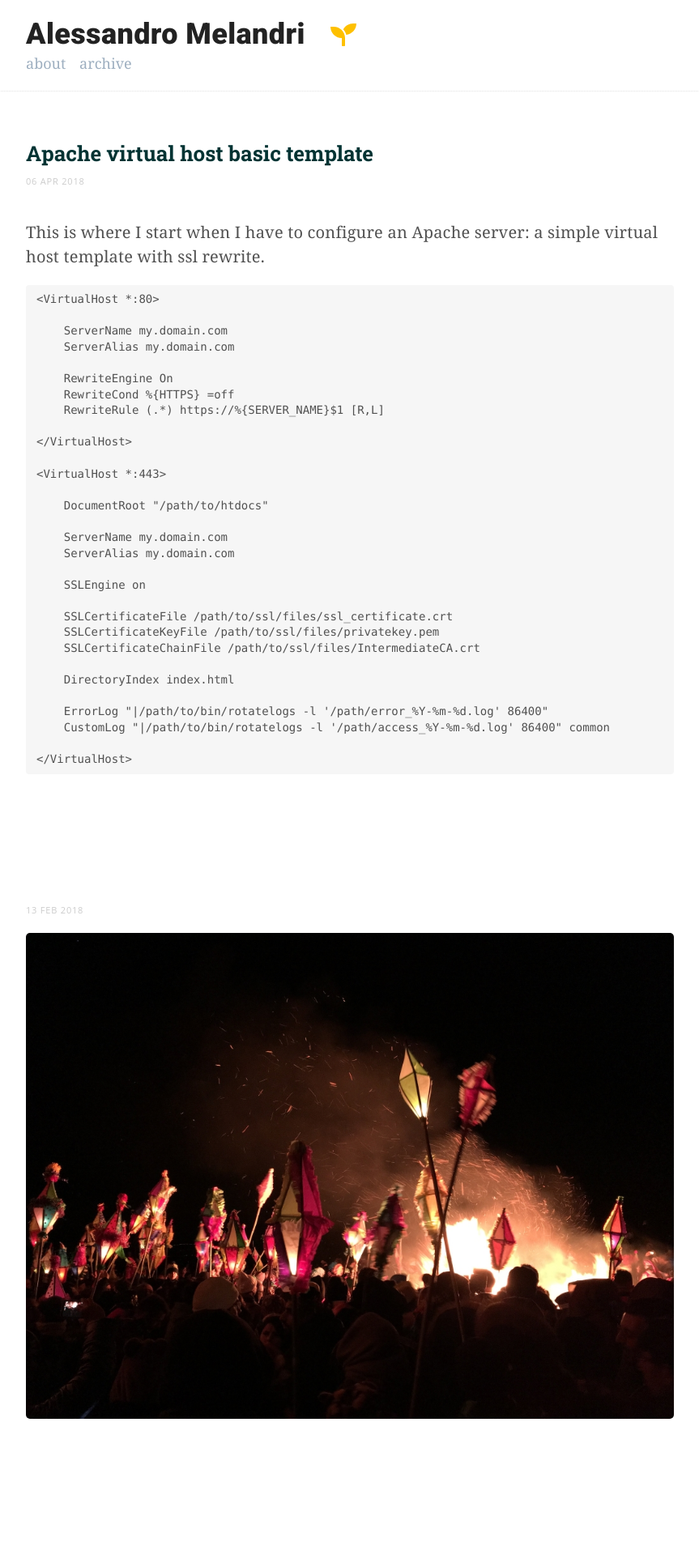
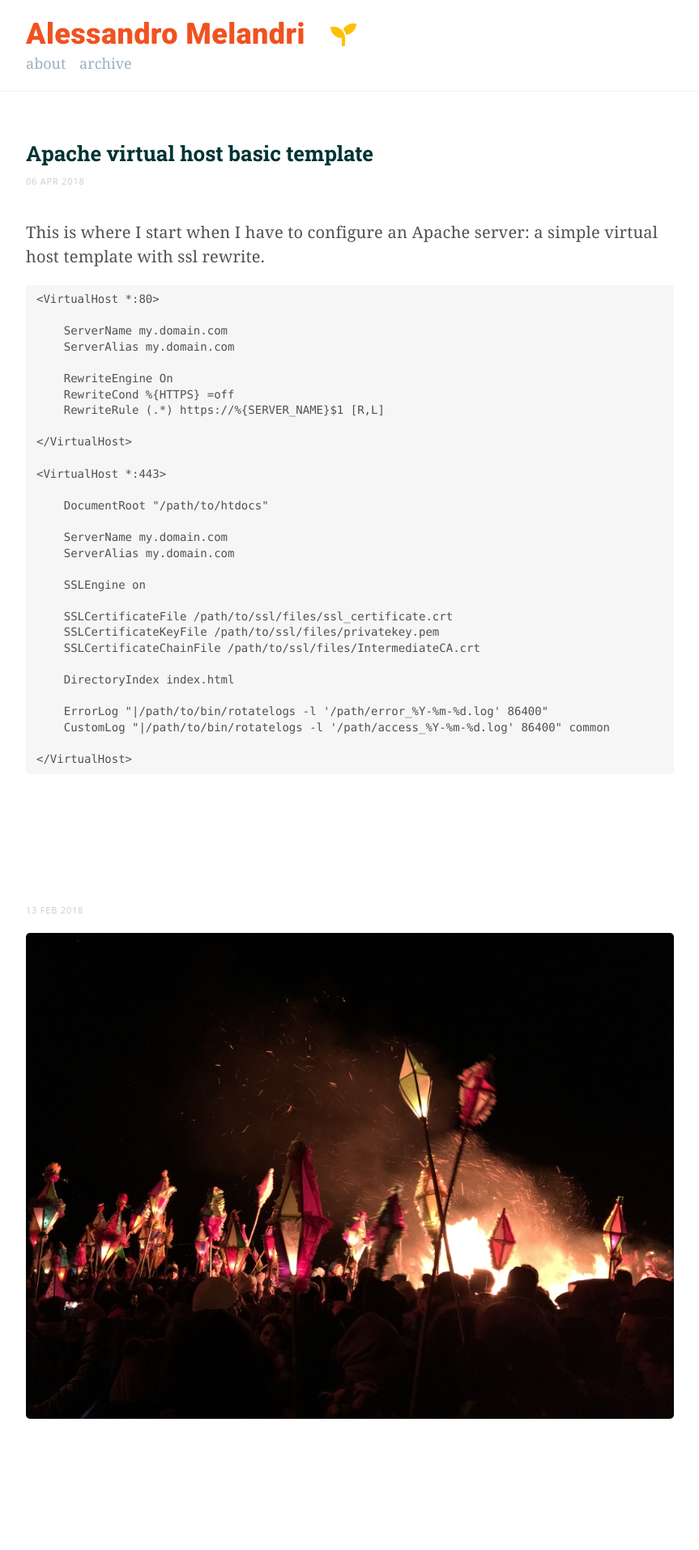
Before and after one commit to amelandri/amelandri.github.io, a Jekyll site: the page built from index.html, in a window 1280 px wide. Shown: the top 1914 px of the page at 81% size, without its empty margins (208-1071 px from the left). Built offline with Jekyll 4.4.1, drawn with Linux system fonts in a browser that asks for light colours; nearby versions of some CDN libraries; the list of posts is cut into pages by our own code; comment, search, counter and statistics services are not loaded.

Commit message:
Changed header color

```diff
--- a/public/css/lanyon.css
+++ b/public/css/lanyon.css
@@ -108,7 +108,7 @@ h1, h2, h3, h4, h5, h6 {
   letter-spacing: 0.02rem;
 }
 .masthead-title a{
-  color: #222222;
+  color: #f05220;
 }
 
 .masthead-title svg{
```
